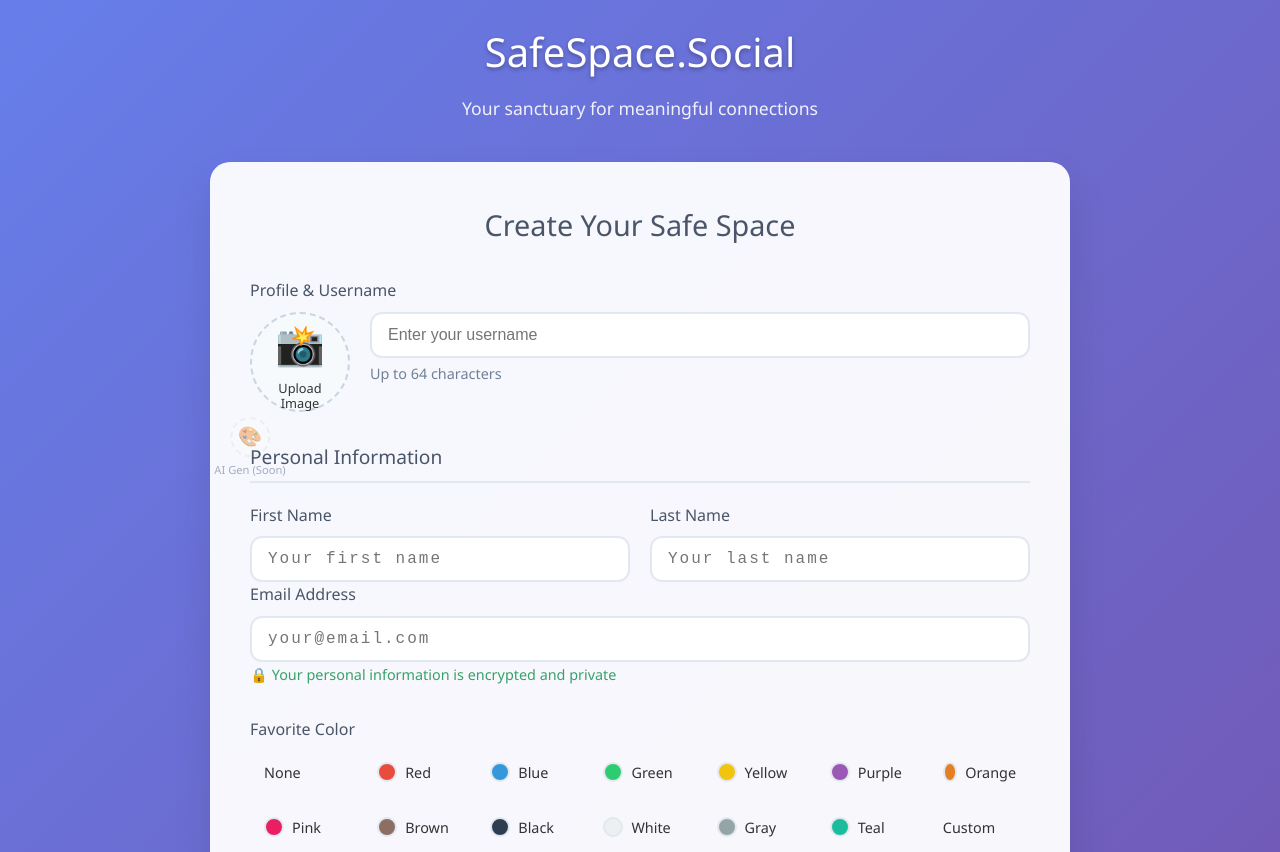
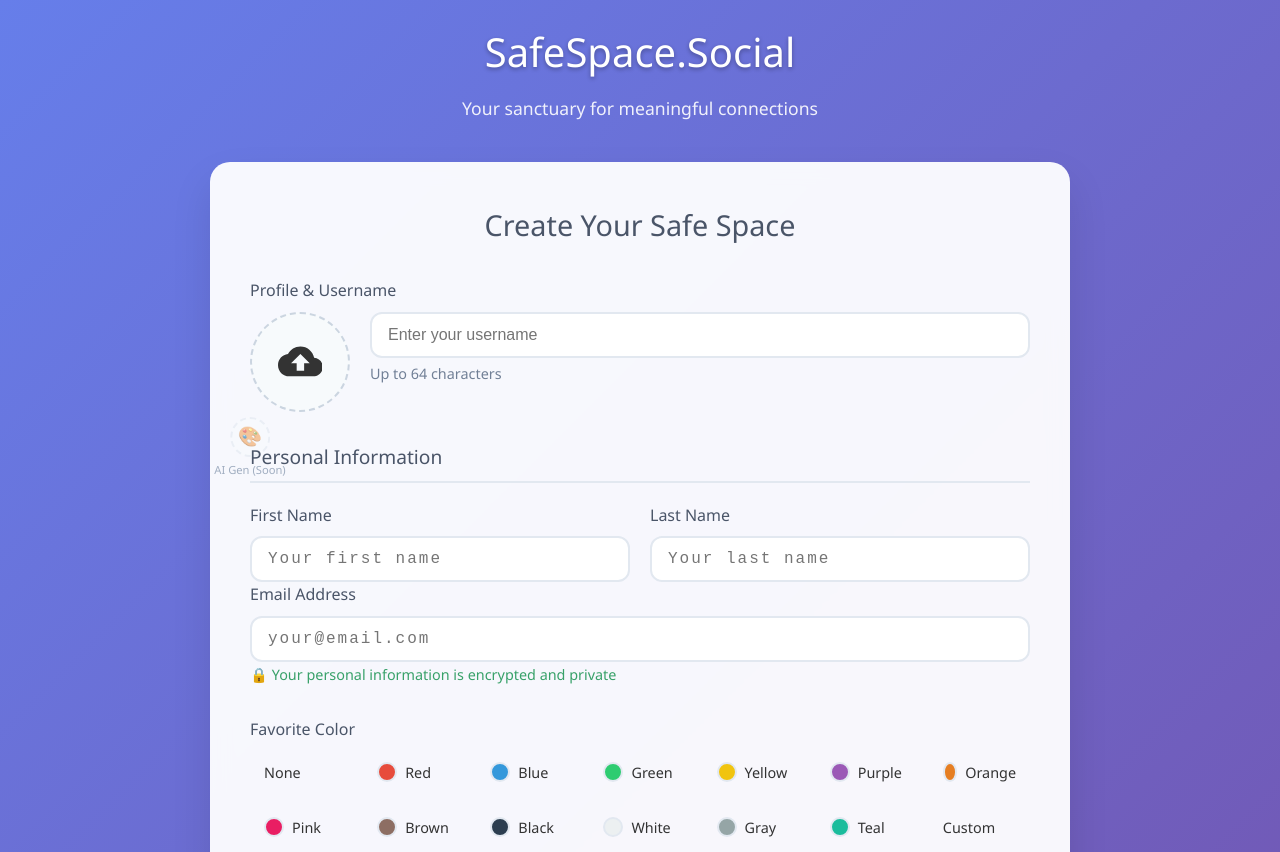
Before and after one commit to websimapi/websim-join-safespace-social-registration, a plain HTML site: page index.html in a window 1280 px wide. Shown: the top 852 px of the page. Drawn offline with Linux system fonts and the light colour scheme.

Commit message:
v6: Change the Upload Image Icon to look more like Upload Image Icon and remove the label

```diff
--- a/index.html
+++ b/index.html
@@ -25,8 +25,9 @@
                             <div class="upload-option">
                                 <input type="file" id="profileUpload" accept="image/*" class="file-input">
                                 <label for="profileUpload" class="upload-btn">
-                                    <span class="upload-icon">📸</span>
-                                    <span class="upload-text">Upload Image</span>
+                                    <svg class="upload-svg-icon" viewBox="0 0 24 24" fill="currentColor">
+                                        <path d="M19.35 10.04C18.67 6.59 15.64 4 12 4 9.11 4 6.6 5.64 5.35 8.04 2.34 8.36 0 10.91 0 14c0 3.31 2.69 6 6 6h13c2.76 0 5-2.24 5-5 0-2.64-2.05-4.78-4.65-4.96zM14 13v4h-4v-4H7l5-5 5 5h-3z"/>
+                                    </svg>
                                 </label>
                                 <div class="ai-generate-area">
                                     <div class="ai-option disabled">
--- a/styles.css
+++ b/styles.css
@@ -145,7 +145,6 @@ body {
 
 .upload-btn {
     display: flex;
-    flex-direction: column;
     align-items: center;
     justify-content: center;
     width: 100px;
@@ -160,23 +159,14 @@ body {
     text-align: center;
 }
 
-.upload-btn span {
-    display: block;
-}
-
 .upload-btn:hover {
     border-color: #667eea;
     background: #edf2f7;
 }
 
-.upload-icon {
-    font-size: 2.5rem;
-    margin-bottom: 5px;
-}
-
-.upload-text {
-    font-size: 0.8rem;
-    line-height: 1.2;
+.upload-svg-icon {
+    width: 2.8rem;
+    height: 2.8rem;
 }
 
 .ai-generate-area {
```
